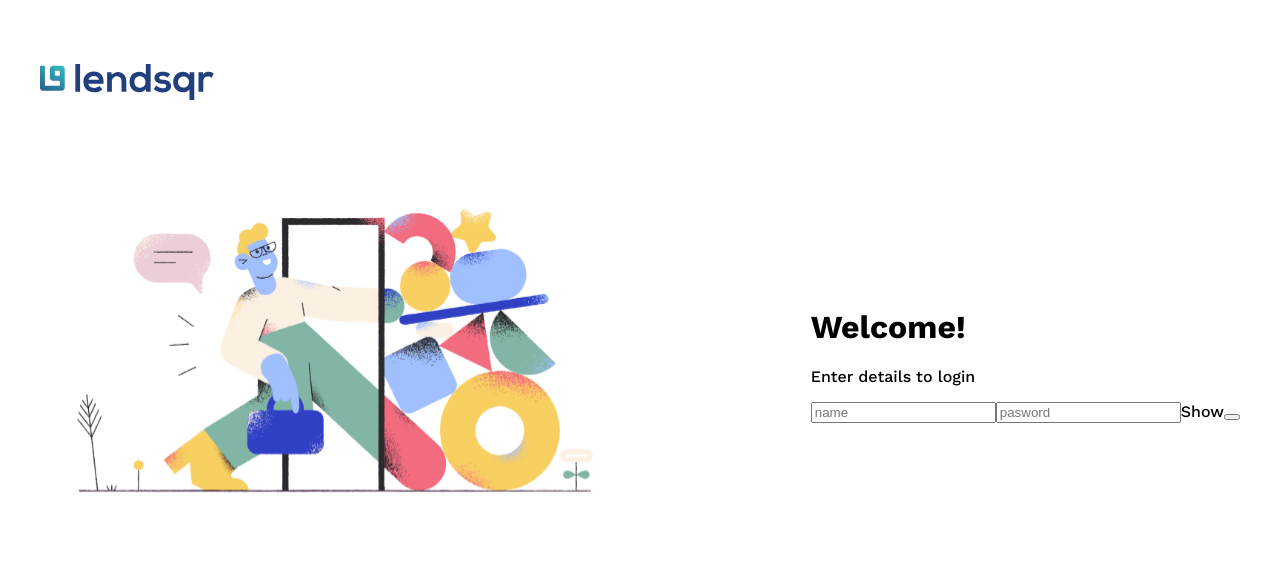
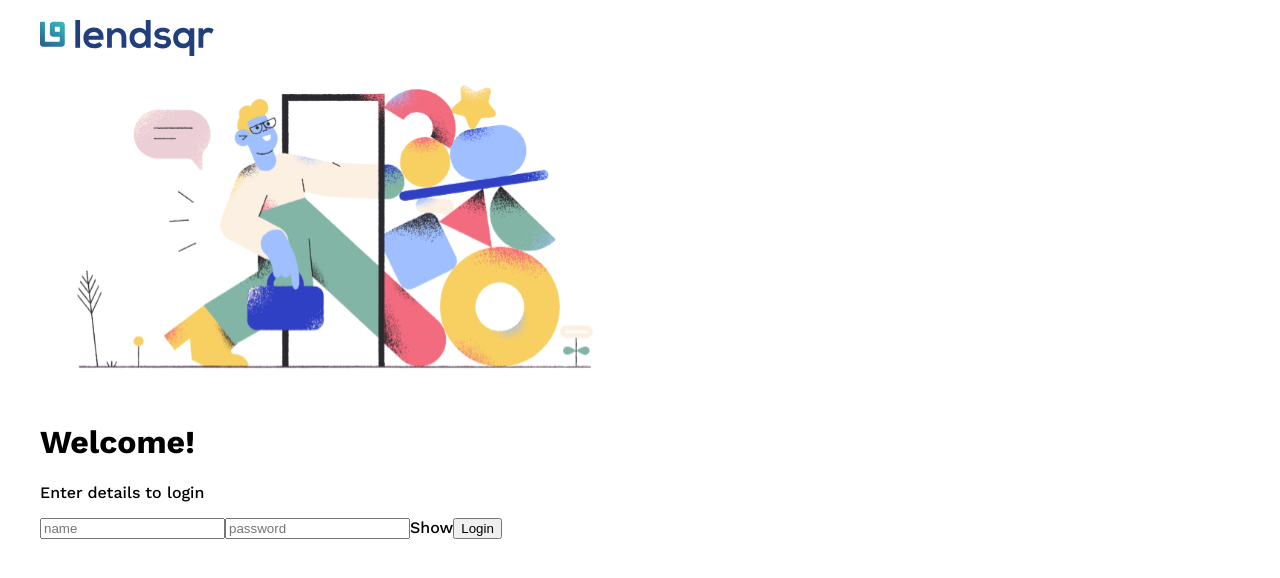
Before and after one commit to Im-Hassan-wd/lendsqr-fe-test, a React (Create React App) app: page /login in a window 1280 px wide. Shown: the top 578 px of the page. Built offline with nearby package versions, Linux system fonts and the light colour scheme.

Commit message:
using different scss file for different pages

```diff
--- a/src/App.scss
+++ b/src/App.scss
@@ -6,15 +6,3 @@
   margin: 20px auto;
   padding: 0 $base-padding * 2;
 }
-
-.login {
-  margin: $base-margin * 4 0;
-  .logo {
-    margin-bottom: $base-margin * 5;
-  }
-  .login-content {
-    display: flex;
-    justify-content: space-between;
-    align-items: center;
-  }
-}
--- a/src/_variables.scss
+++ b/src/_variables.scss
@@ -1,7 +1,10 @@
 // theme colors
 $primary: #213F7D;
-$secondary: #545F7D;
+$blue: #39CDCC;
+$gray: #545F7D;
 
+// color palette
+// 2
 // spacing
 $base-padding: 16px;
 $base-margin: 16px;
@@ -9,3 +12,6 @@
 // borders
 $base-border-thickness: 2px;
 $base-border-radius: 8px;
+
+// font-sizes
+$base-font-size: 20px;
--- a/src/pages/login/Login.js
+++ b/src/pages/login/Login.js
@@ -10,8 +10,8 @@
         <img src={logo} alt="logo" />
       </div>
 
-      <div className='login-content'>
-        <div className="login-img">
+      <div className='login-container'>
+        <div className="login-img-container">
           <img src={loginImg} alt="login" />
         </div>
 
@@ -23,12 +23,12 @@
             <input type="text" placeholder="name" />
           </label>
 
-          <label>
-            <input type="password" placeholder="pasword" />
+          <label className="form-label">
+            <input className="form-input" type="password" placeholder="password" />
             <span>Show</span>
           </label>
 
-          <button></button>
+          <button className='login-button'>Login</button>
         </form>
       </div>
     </div>
--- /dev/null
+++ b/src/pages/login/Login.scss
@@ -0,0 +1,52 @@
+@import '../../variables';
+
+.login {
+  margin: $base-margin * 4 0;
+  .logo {
+    margin-bottom: $base-margin * 5;
+  }
+  .login-container {
+    display: flex;
+    align-items: center;
+    .login-img img{
+      width: 95%;
+    }
+  }
+  .login-img-container {
+    background: #f5f5f5;
+  }
+  h1 {
+    color: $primary;
+    margin-bottom: $base-margin / 2;
+
+  }
+  p {
+    color: $secondary;
+    margin-top: 0;
+    margin-bottom: $base-margin * 2;
+  }
+
+  label {
+    display: block;
+  }
+
+  input, button {
+    width: 298px;
+    margin: $base-margin 0;
+    height: 32px;
+    border: $base-border-thickness soild black;
+    padding: 0 $base-padding / 2;
+  }
+
+  .form-label {
+    position: relative;
+    span {
+      position: absolute;
+      top: 40%;
+      right: 21px;
+      font-size: $base-font-size - 8;
+      text-transform: uppercase;
+      color: $blue;
+    }
+  }
+}
```
